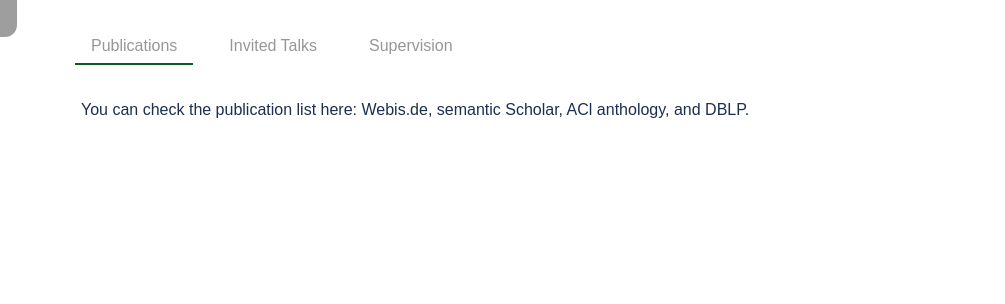
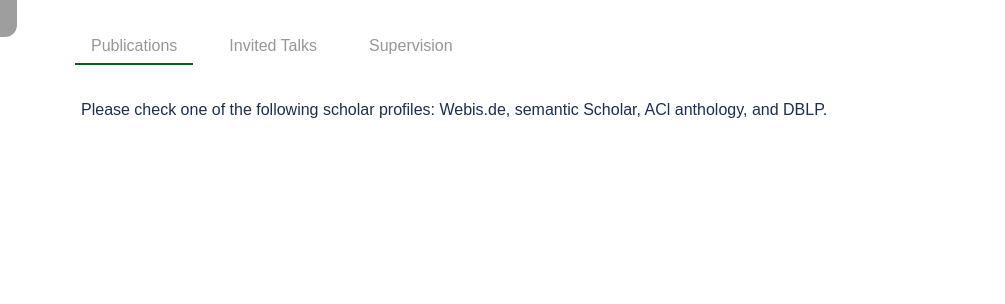
Before and after one commit to Khalid-AlKhatib/LTS, a plain HTML site: page members/member-1.html in a window 1280 px wide. Shown: the part 359-663 px from the top of the page, 275-1280 px from the left. Drawn offline with nearby package versions, Linux system fonts and the light colour scheme; grey boxes are pictures that could not be loaded; a web font is replaced by a local one.

Commit message:
Update member-1.html

```diff
--- a/members/member-1.html
+++ b/members/member-1.html
@@ -218,7 +218,7 @@
                                     <div class="tab-pane fade show active" id="pills-home" role="tabpanel"
                                         aria-labelledby="pills-home-tab">
                                         <div class="p-3">
-                                            <p> You can check the publication list here: Webis.de, semantic Scholar, ACl anthology, and DBLP.
+                                            <p> Please check one of the following scholar profiles: Webis.de, semantic Scholar, ACl anthology, and DBLP.
                                             </p>
                                         </div>
                                     </div>
```
